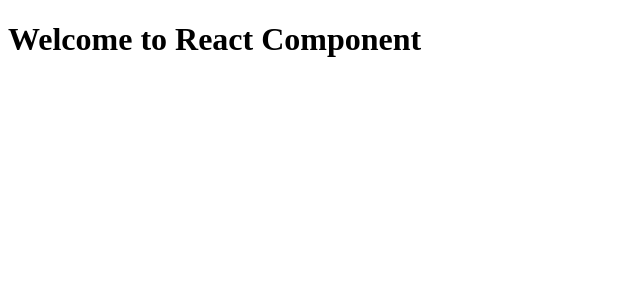
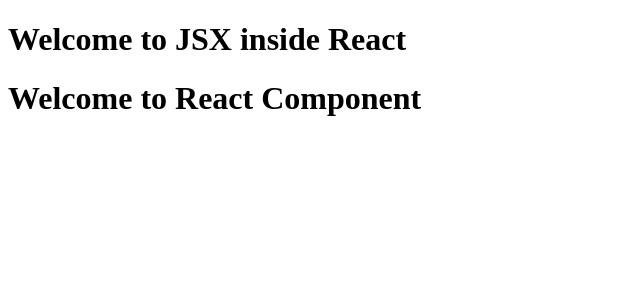
Before and after one commit to israilkhan01/frontend-dev, a React (Vite) app: page / in a window 1280 px wide. Shown: the top 300 px of the page, without its empty margins (0-640 px from the left). Built offline with nearby package versions, Linux system fonts and the light colour scheme.

Commit message:
React compositions

```diff
--- a/App.js
+++ b/App.js
@@ -1,5 +1,5 @@
 import React from "react";
-import ReactDOM from "react-dom";
+import ReactDOM from "react-dom/client";
 const heading  = React.createElement("h1",{
     id:"heading"
 },"Hello world from React");
@@ -11,10 +11,16 @@ const jsxHeading = <h1>Welcome to JSX inside React </h1>;
 
 
 //React Component
+//React composition
 const HeadingComponent = ()=>{
-    return <h1>Welcome to React Component</h1>
+    return (
+        <div className="container">
+            {jsxHeading}
+            <h1>Welcome to React Component</h1>
+        </div>
+    )
 }
 console.log(jsxHeading)
 const root = ReactDOM.createRoot(document.getElementById("root"));
-console.log(parent)
+console.log(HeadingComponent)
 root.render(<HeadingComponent/>)
```
